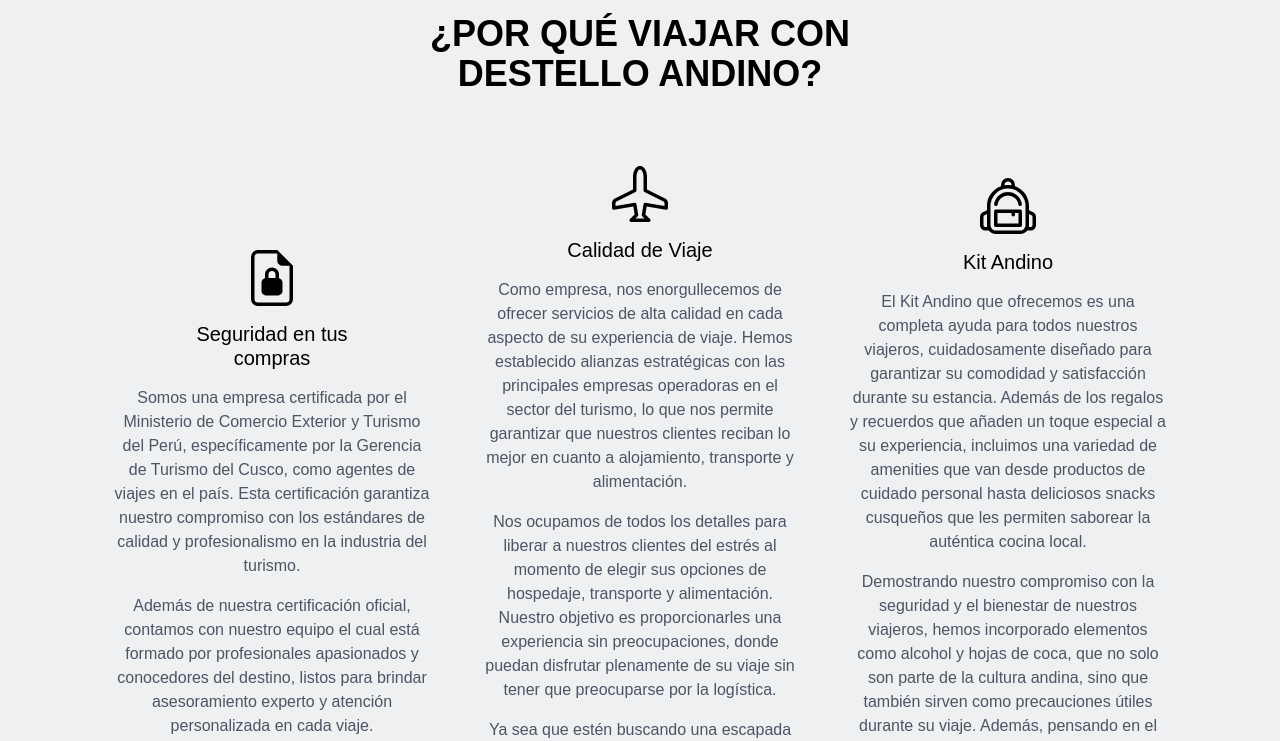
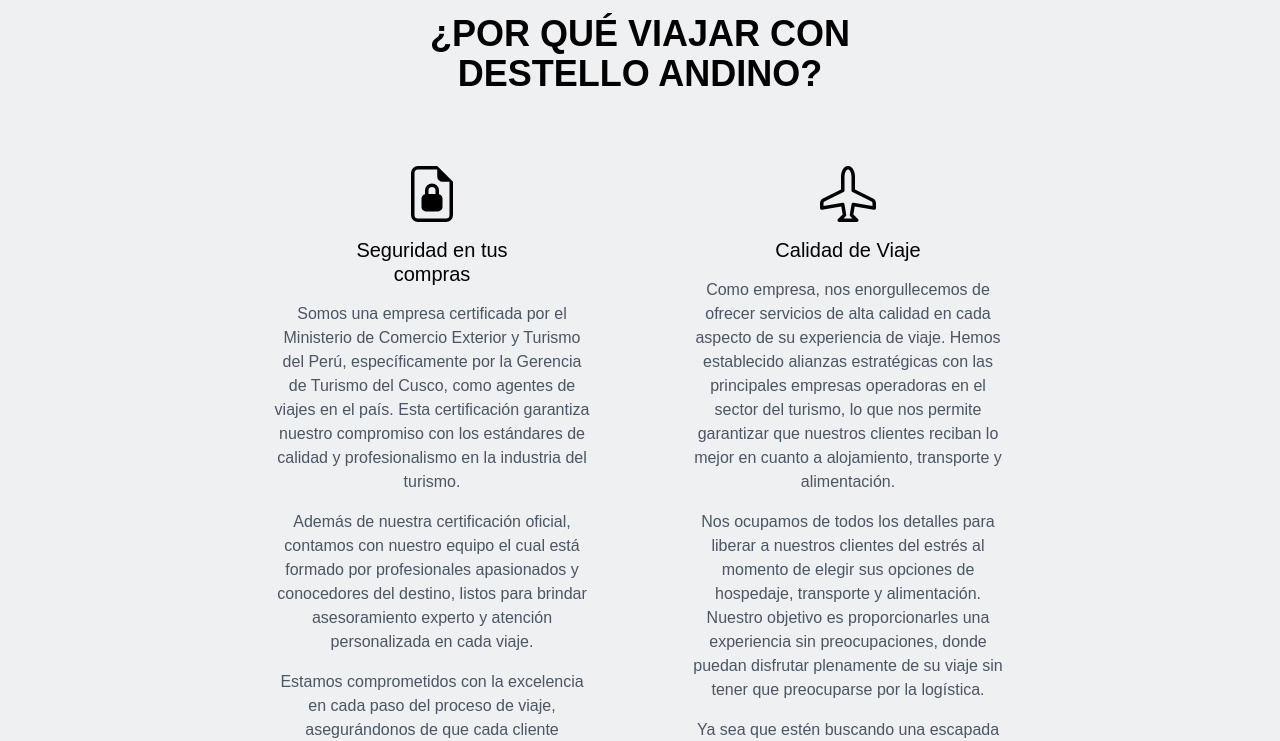
Before and after one commit to harvepq/destello, a Next.js app: page / in a window 1280 px wide. Shown: the part 2820-3561 px from the top of the page. Built offline with nearby package versions, Linux system fonts and the light colour scheme; a web font is replaced by a local one.

Commit message:
Fix whatsappme number and reasons rendering styles

```diff
--- a/app/page.tsx
+++ b/app/page.tsx
@@ -22,7 +22,7 @@ export default function Home() {
             <span className="hidden md:block md:text-4xl lg:text-5xl">&quot;La vida no se mide por el número de respiraciones que tenemos, sino por los sitios y momentos que nos quitan la respiración.&quot;</span>
           </h1>
           <Link
-            href="https://wa.me/51928505264?text=Estoy%20interesado%20en%20viajar%20con%20Destello%20Andino.%20Necesito%20más%20información"
+            href="https://wa.me/51929589891?text=Estoy%20interesado%20en%20viajar%20con%20Destello%20Andino.%20Necesito%20más%20información"
             target="_blank"
             className="bg-[#052659] text-white text-lg font-bold px-6 py-4 rounded-lg hover:bg-white hover:text-black">Solicitar información</Link>
         </div>
@@ -51,7 +51,7 @@ export default function Home() {
       {/* Reasons Section */}
       <section className="px-6 py-6 bg-[#EFF0F2] lg:px-20 lg:py-12">
         <h2 className="text-2xl text-center mb-6 uppercase font-bold lg:text-4xl lg:mb-8">¿Por Qué Viajar Con <br /> Destello Andino?</h2>
-        <div className="flex flex-col items-center gap-8 sm:flex-row sm:justify-center sm:flex-wrap sm:py-10 sm:gap-12">
+        <div className="flex flex-col items-center sm:items-start gap-8 sm:flex-row sm:justify-center sm:flex-wrap sm:py-10 md:gap-24">
           <ReasonList />
         </div>
       </section>
```
